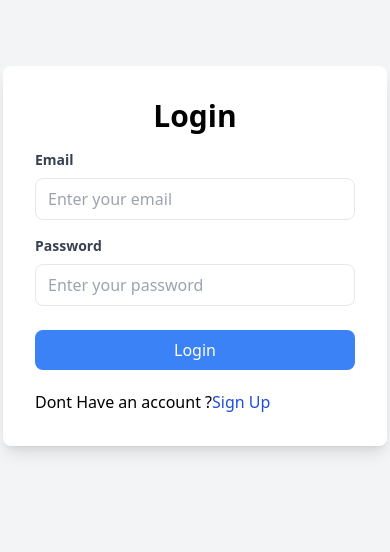
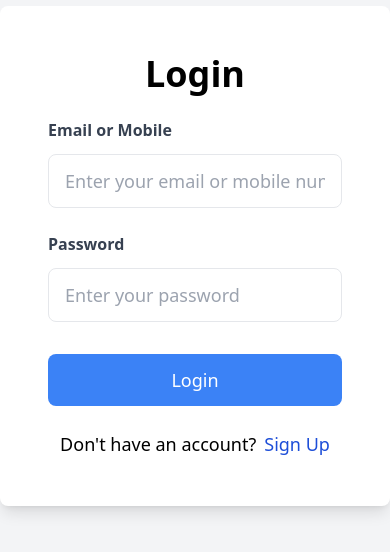
Before and after one commit to A-Oka-jr/hr_loop_client, a React (Vite) app: page /login in a window 390 px wide. Shown: the part 166-718 px from the top of the page. Built offline with nearby package versions, Linux system fonts and the light colour scheme; the HTML template or start-up script is replaced by a standard one.

Commit message:
make login and register bigger and login by mobile

```diff
--- a/src/pages/Login.jsx
+++ b/src/pages/Login.jsx
@@ -49,27 +49,28 @@ const Login = () => {
 
   return (
     <div className="flex items-center justify-center h-screen bg-gray-100">
-      <div className="bg-white p-8 rounded-lg shadow-lg w-96">
-        <h2 className="text-3xl font-bold mb-4 text-center">Login</h2>
+      <div className="bg-white p-12 rounded-lg shadow-lg w-[32rem]">
+        <h2 className="text-4xl font-bold mb-6 text-center">Login</h2>
         <form onSubmit={handleSubmit}>
-          <div className="mb-4">
+          <div className="mb-6">
             <label
-              className="block text-gray-700 text-sm font-bold mb-2"
-              htmlFor="email"
+              className="block text-gray-700 text-md font-semibold mb-3"
+              htmlFor="emailOrMobile"
             >
-              Email
+              Email or Mobile
             </label>
             <input
-              type="email"
-              id="email"
-              className="w-full px-3 py-2 border rounded-lg text-gray-700"
-              placeholder="Enter your email"
+              type="text" // Changed from "email" to "text"
+              id="emailOrMobile"
+              className="w-full px-4 py-3 border rounded-lg text-gray-700 text-lg"
+              placeholder="Enter your email or mobile number"
               onChange={handleChange}
             />
           </div>
-          <div className="mb-6">
+
+          <div className="mb-8">
             <label
-              className="block text-gray-700 text-sm font-bold mb-2"
+              className="block text-gray-700 text-md font-semibold mb-3"
               htmlFor="password"
             >
               Password
@@ -78,7 +79,7 @@ const Login = () => {
               type="password"
               id="password"
               name="password"
-              className="w-full px-3 py-2 border rounded-lg text-gray-700"
+              className="w-full px-4 py-3 border rounded-lg text-gray-700 text-lg"
               placeholder="Enter your password"
               onChange={handleChange}
             />
@@ -86,18 +87,20 @@ const Login = () => {
           <button
             disabled={loading}
             type="submit"
-            className="w-full bg-blue-500 text-white py-2 rounded-lg hover:bg-blue-600 transition duration-300"
+            className="w-full bg-blue-500 text-white py-3 text-lg rounded-lg hover:bg-blue-600 transition duration-300"
           >
             {loading ? "Loading..." : "Login"}
           </button>
         </form>
-        <div className="flex gab-2 mt-5">
-          <p>Dont Have an account ?</p>
+        <div className="flex justify-center gap-2 mt-6 text-lg">
+          <p>Don&apos;t have an account?</p>
           <Link to={"/sign-up"}>
             <span className="text-blue-700">Sign Up</span>
           </Link>
         </div>
-        {error && <p className="text-red-500 mt-5">{error}</p>}
+        {error && (
+          <p className="text-red-500 text-center mt-6 text-lg">{error}</p>
+        )}
       </div>
     </div>
   );
--- a/src/pages/SignUp.jsx
+++ b/src/pages/SignUp.jsx
@@ -92,7 +92,24 @@ const SignUp = () => {
               type="email"
               id="email"
               className="w-full px-3 py-2 border rounded-lg text-gray-700"
-              placeholder="Enter your Company email"
+              placeholder="Enter your email"
+              onChange={handleChange}
+              required
+            />
+          </div>
+
+          <div className="mb-4">
+            <label
+              className="block text-gray-700 text-sm font-bold mb-2"
+              htmlFor="phone"
+            >
+              Email
+            </label>
+            <input
+              type="number"
+              id="phone"
+              className="w-full px-3 py-2 border rounded-lg text-gray-700"
+              placeholder="Enter your Phone Number"
               onChange={handleChange}
               required
             />
```
